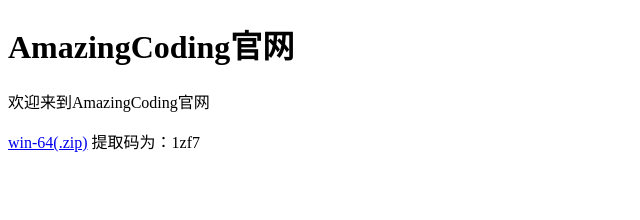
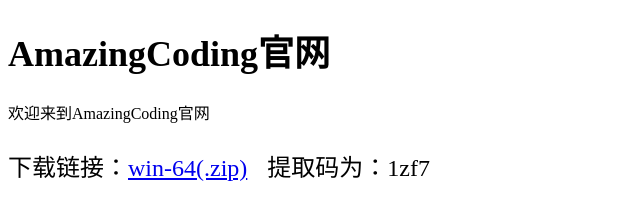
Before and after one commit to muchen0820/muchen.github.io, a plain HTML site: page index.html in a window 1280 px wide. Shown: the whole page, without its empty margins (0-640 px from the left). Drawn offline with Linux system fonts and the light colour scheme.

Commit message:
Update index.html

```diff
--- a/index.html
+++ b/index.html
@@ -1,14 +1,17 @@
 <!DOCTYPE html>
 <html>
 <head>
+	<meta charset="UTF-8">
 	<title>AmazingCoding官网</title>
+	<style>
+		h1 {
+			font-size: 36px;
+		}
+	</style>
 </head>
 <body>
 	<h1>AmazingCoding官网</h1>
 	<p>欢迎来到AmazingCoding官网</p>
-	<p>
-		<a href="https://hellomuchen.lanzoue.com/iYTi81348kpc" download="win-64(.zip)">win-64(.zip)</a>
-		<span>提取码为：1zf7</span>
-	</p>
+	<p style="font-size: 24px;">下载链接：<a href="https://hellomuchen.lanzoue.com/iYTi81348kpc" target="_blank">win-64(.zip)</a><span style="margin-left: 20px;">提取码为：1zf7</span></p>
 </body>
 </html>
```
